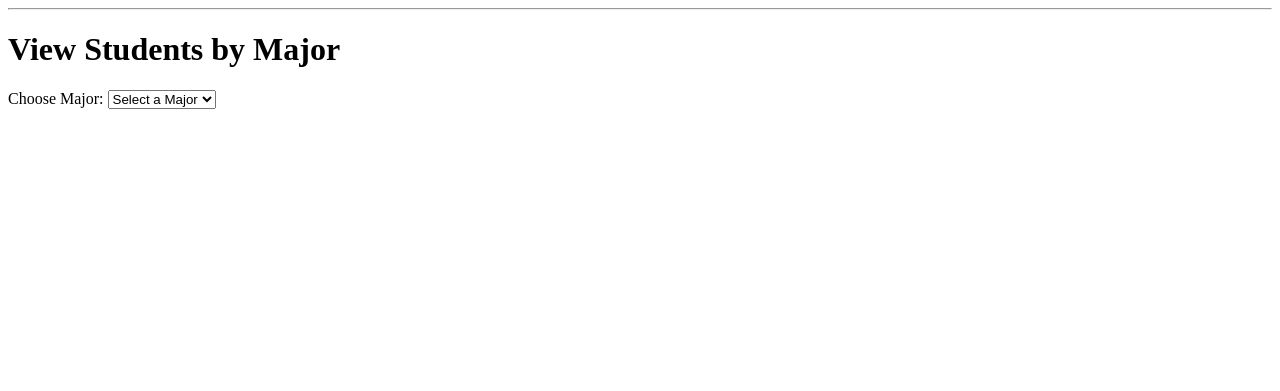
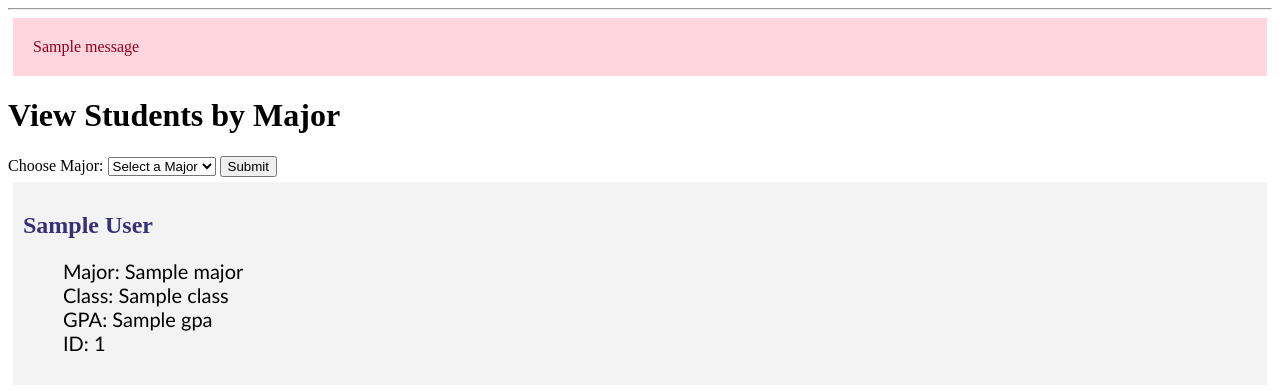
Before and after one commit to kriseax/MSAMajor2023, a Flask app: template demo_code/student_web_app/templates/majors.html in a window 1280 px wide. Shown: the part 63-454 px from the top of the page. Run offline with Flask 3, Linux system fonts and the light colour scheme; the template is opened without the code that fills it: most values are stand-ins (such as "Sample title", 1, 10 or a date in 2020); one stand-in notice (Sample message) is shown.

Commit message:
Add files via upload

```diff
--- a/demo_code/student_web_app/app.py
+++ b/demo_code/student_web_app/app.py
@@ -38,10 +38,29 @@ def majors():
 
     #get student data
     student_data = get_student_data(url)
+    major_list = []
+    #Write code that gets the unique majors from the student_data list
+    for student in student_data:
+        if student['major'] not in major_list:
+            major_list.append(student['major'])
 
-    #Write code that gets the unique majors from the student_data list
+    if request.method == 'POST':
+        #get the form data
+        major = request.form['major'].strip()
+        #create list to store results
+        result_list = []
 
-    return render_template('majors.html')
+        #validate form data
+        if not major:
+            flash("You must select a major.")
+        else:
+            #get students with selected major and place in results list
+            for student in student_data:
+                if student['major'] == major:
+                    result_list.append(student)
+            return render_template('majors.html', major_list=major_list, result_list=result_list)
+
+    return render_template('majors.html', major_list=major_list)
 
 #run the flask application
 app.run(port=5007)
--- a/demo_code/student_web_app/templates/base.html
+++ b/demo_code/student_web_app/templates/base.html
@@ -42,6 +42,9 @@
         </nav>
         <hr>
         <div class="content">
+            {% for message in get_flashed_messages() %}
+                <div class="alert">{{ message }}</div>
+            {% endfor %}
 
             {% block content %} {% endblock %}
         </div>
--- a/demo_code/student_web_app/templates/majors.html
+++ b/demo_code/student_web_app/templates/majors.html
@@ -6,8 +6,24 @@
     <label for="major">Choose Major:</label>
     <select id="major" name="major">
         <option value="">Select a Major</option>
-        <option value="Economics">Economics</option>
+        {% for major in major_list %}
+            <option value="{{ major }}">{{ major }}</option>
+        {% endfor %}
     </select>
+    <input type="submit" value="Submit"/>
 </form>
 
+{% for student in result_list %}
+    <div class="post">
+        <h2>{{ student['first_name'] }}  {{ student['last_name'] }}</h2>
+        <ul>
+            <li>Major: {{ student['major'] }}</li>
+            <li>Class: {{ student['class']}}</li>
+            <li>GPA: {{ student['gpa']}}</li>
+            <li>ID: {{ student['id'] }} </li>
+        </ul>
+    </div>
+
+{% endfor %}
+
 {% endblock %}
```
